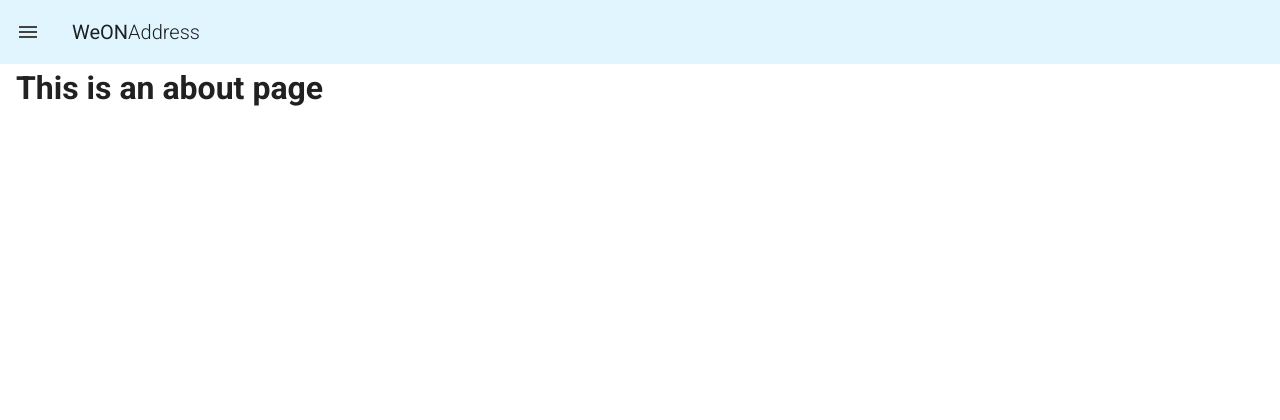
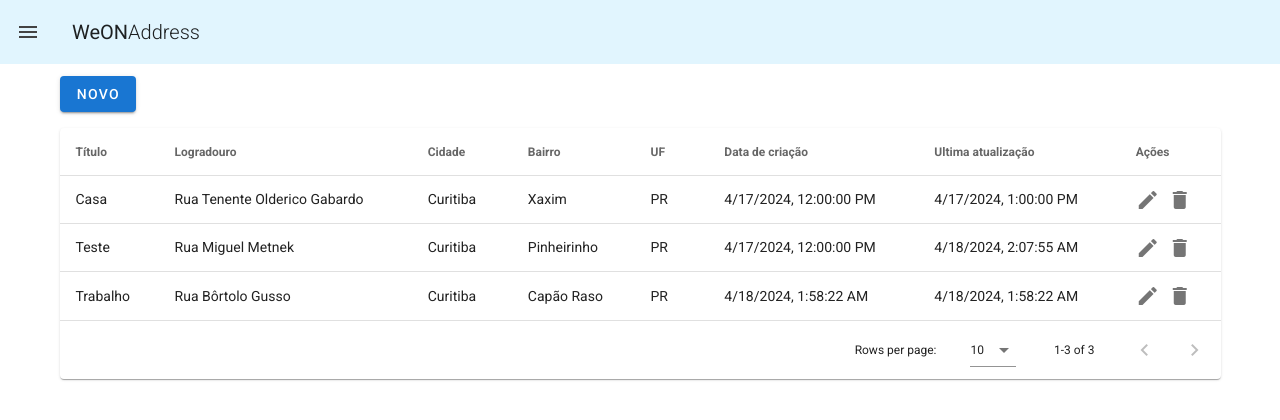
Before and after one commit to jhomc/weon-address, a Vue app: page /register in a window 1280 px wide. Shown: the top 420 px of the page. Built offline with nearby package versions, Linux system fonts and the light colour scheme; data requests are answered from the project's data file.

Commit message:
feat:viacep call

```diff
--- a/db/db.json
+++ b/db/db.json
@@ -1,7 +1,7 @@
 {
   "addresses": [
     {
-      "id": 1,
+      "id": "1",
       "title": "Casa",
       "street": "Rua Tenente Olderico Gabardo",
       "complement": "casa 5",
@@ -13,16 +13,28 @@
       "updated_at": "2024-04-17T13:00:00"
     },
     {
-      "id": 2,
-      "title": "Casa",
-      "street": "Rua Tenente Olderico Gabardo",
-      "complement": "casa 5",
-      "neighborhood": "Xaxim",
+      "id": "2",
+      "title": "Teste",
+      "street": "Rua Miguel Metnek",
+      "complement": "",
+      "neighborhood": "Pinheirinho",
       "city": "Curitiba",
       "state": "PR",
-      "zipcode": "12345",
+      "zipcode": "81150-220",
       "created_at": "2024-04-17T12:00:00",
-      "updated_at": ""
+      "updated_at": "2024-04-18T02:07:55.814Z"
+    },
+    {
+      "id": "436b",
+      "title": "Trabalho",
+      "zipcode": "81110-200",
+      "street": "Rua Bôrtolo Gusso",
+      "complement": "",
+      "neighborhood": "Capão Raso",
+      "city": "Curitiba",
+      "state": "PR",
+      "created_at": "2024-04-18T01:58:22.681Z",
+      "updated_at": "2024-04-18T01:58:22.681Z"
     }
   ]
 }
--- a/package.json
+++ b/package.json
@@ -10,6 +10,7 @@
   "dependencies": {
     "axios": "^1.6.8",
     "core-js": "^3.8.3",
+    "lodash": "^4.17.21",
     "vue": "^2.6.14",
     "vue-router": "^3.5.1",
     "vuetify": "^2.6.0",
--- a/src/App.vue
+++ b/src/App.vue
@@ -18,8 +18,18 @@ export default {
     Navbar
   },
 
+  mounted() {
+    this.fetchData()
+  },
+
   data: () => ({
 
   }),
+
+  methods: {
+    fetchData() {
+      this.$store.dispatch('fetchData');
+    }
+  }
 };
 </script>
--- a/src/components/AddressCard.vue
+++ b/src/components/AddressCard.vue
@@ -6,8 +6,8 @@
           <p class="mb-0">{{ address.street }} - {{ address.complement }}</p>
           <p class="mb-0">{{ address.neighborhood }} - {{ address.city }} - {{ address.state }}</p>
           <p>CEP: {{ address.zipcode }}</p>
-          <p>Criado em: {{ formatDate(address.created_at) }}</p>
-          <p>Ultima atualização: {{ address.updated_at ? formatDate(address.updated_at) : formatDate(address.created_at) }}</p>
+          <p class="mb-0"><strong>Criado em:</strong> {{ formattedCreatedAt }}</p>
+          <p><strong>Última atualização:</strong>{{formattedUpdatedAt }}</p>
         </v-card-text>
       </v-card>
     </v-flex>
@@ -27,7 +27,7 @@ export default {
       state: String,
       zipcode: String,
       created_at: String,
-      updated_at: String | null
+      updated_at: String
     }
   },
 
@@ -41,14 +41,24 @@ export default {
 
   },
 
+  computed: {
+    formattedCreatedAt() {
+      return this.formatDate(this.address.created_at);
+    },
+    formattedUpdatedAt() {
+      return this.address.updated_at ? this.formatDate(this.address.updated_at) : this.formatDate(this.address.created_at);
+    }
+  },
+
   methods: {
     formatDate(date) {
-      const dateParts = date.split('T')
+      const dateParts = new Date(date).toLocaleString().split(',')
 
-      const formatedDate = dateParts[0].split('-').reverse().join('/')
-      const hours = dateParts[1]
+      const day = dateParts[0]
+      const hour = dateParts[1]
 
-      return formatedDate + ' às ' + hours
+      return day + ' às ' + hour
+
     }
   },
 };
--- a/src/services/api.js
+++ b/src/services/api.js
@@ -3,3 +3,7 @@ import axios from "axios";
 export const api = axios.create({
   baseURL: "http://localhost:3000",
 });
+
+export const viacep = axios.create({
+  baseURL: "http://viacep.com.br/ws",
+})
--- a/src/store/index.js
+++ b/src/store/index.js
@@ -6,7 +6,7 @@ Vue.use(Vuex)
 
 export default new Vuex.Store({
   state: {
-    addresses: null,
+    addresses: [],
     error: null
   },
   getters: {
@@ -19,6 +19,18 @@ export default new Vuex.Store({
     },
     setError(state, error) {
       state.error = error;
+    },
+    addAddress(state, address) {
+      state.addresses.push(address);
+    },
+    editAddress(state, editedAddress) {
+      const index = state.addresses.findIndex(address => address.id === editedAddress.id);
+      if (index !== -1) {
+        Vue.set(state.addresses, index, editedAddress);
+      }
+    },
+    deleteAddress(state, id) {
+      state.addresses = state.addresses.filter(address => address.id !== id);
     }
   },
   actions: {
@@ -30,6 +42,30 @@ export default new Vuex.Store({
       } catch (error) {
         commit('setError', error.message);
       }
+    },
+    async addAddress({ commit }, newAddress) {
+      try {
+        const response = await api.post('/addresses', newAddress);
+        commit('addAddress', response.data);
+      } catch (error) {
+        commit('setError', error.message);
+      }
+    },
+    async editAddress({ commit }, editedAddress) {
+      try {
+        const response = await api.put(`/addresses/${editedAddress.id}`, editedAddress);
+        commit('editAddress', response.data);
+      } catch (error) {
+        commit('setError', error.message);
+      }
+    },
+    async deleteAddress({ commit }, id) {
+      try {
+        await api.delete(`/addresses/${id}`);
+        commit('deleteAddress', id);
+      } catch (error) {
+        commit('setError', error.message);
+      }
     }
   },
   modules: {
--- a/src/views/HomeView.vue
+++ b/src/views/HomeView.vue
@@ -27,19 +27,8 @@ export default {
     AddressCard
   },
 
-
-  mounted() {
-     this.fetchData()
-  },
-
   computed: {
     ...mapGetters(['addresses', 'error'])
   },
-
-  methods: {
-    fetchData() {
-      this.$store.dispatch('fetchData');
-    }
-  }
 }
 </script>
--- a/src/views/RegisterView.vue
+++ b/src/views/RegisterView.vue
@@ -1,5 +1,168 @@
 <template>
-  <div class="about">
-    <h1>This is an about page</h1>
-  </div>
+  <v-container>
+    <v-btn color="primary" class="mb-4" @click="addNewItem">Novo</v-btn>
+    <v-data-table
+      :headers="headers"
+      :items="addresses"
+      item-key="id"
+      :search="search"
+      :show-select="false"
+      :loading="loading"
+      class="elevation-1"
+    >
+      <template v-slot:item.created_at="{ item }">
+        {{ formatDate(item.created_at) }}
+      </template>
+      <template v-slot:item.updated_at="{ item }">
+        {{ item.updated_at ? formatDate(item.updated_at) : '-' }}
+      </template>
+      <template v-slot:item.actions="{ item }">
+        <v-icon @click="editItem(item)" class="mr-2">mdi-pencil</v-icon>
+        <v-icon @click="deleteItem(item)">mdi-delete</v-icon>
+      </template>
+    </v-data-table>
+
+    <v-dialog v-model="dialog" max-width="500px">
+      <v-card>
+        <v-card-title>
+          {{ isNewItem ? 'Novo Endereço' : 'Editar Endereço' }}
+        </v-card-title>
+        <v-card-text>
+          <v-form ref="form" v-model="valid">
+            <v-text-field v-model="editedItem.title" label="Título"></v-text-field>
+            <v-text-field v-model="editedItem.zipcode" label="CEP" @input="debouncedFetchAddressData"></v-text-field>
+            <v-text-field v-model="editedItem.street" label="Rua" disabled ></v-text-field>
+            <v-text-field v-model="editedItem.complement" label="Complemento" disabled></v-text-field>
+            <v-text-field v-model="editedItem.neighborhood" label="Bairro" disabled></v-text-field>
+            <v-text-field v-model="editedItem.city" label="Cidade" disabled></v-text-field>
+            <v-text-field v-model="editedItem.state" label="Estado" disabled></v-text-field>
+          </v-form>
+        </v-card-text>
+        <v-card-actions>
+          <v-spacer></v-spacer>
+          <v-btn color="blue darken-1" text @click="closeDialog">Cancelar</v-btn>
+          <v-btn color="blue darken-1" text @click="saveItem">Salvar</v-btn>
+        </v-card-actions>
+      </v-card>
+    </v-dialog>
+  </v-container>
 </template>
+
+<script>
+import { mapState, mapActions } from 'vuex';
+import { debounce } from 'lodash';
+import { viacep } from '@/services/api';
+
+export default {
+  data() {
+    return {
+      headers: [
+        { text: 'Título', value: 'title' },
+        { text: 'Logradouro', value: 'street' },
+        { text: 'Cidade', value: 'city' },
+        { text: 'Bairro', value: 'neighborhood' },
+        { text: 'UF', value: 'state' },
+        { text: 'Data de criação', value: 'created_at' },
+        { text: 'Ultima atualização', value: 'updated_at' },
+        { text: 'Ações', value: 'actions', sortable: false }
+      ],
+      search: '',
+      selectedItems: [],
+      loading: false,
+      dialog: false,
+      isNewItem: false,
+      editedItem: {
+        title: '',
+        zipcode: '',
+        street: '',
+        complement: '',
+        neighborhood:'',
+        city:'',
+        state: ''
+        // Add more properties for other address fields here
+
+      },
+      valid: true
+    };
+  },
+  computed: {
+    ...mapState(['addresses']),
+    editedItemIndex() {
+      return this.addresses.indexOf(this.editedItem);
+    }
+  },
+  methods: {
+    ...mapActions(['addAddress', 'editAddress', 'deleteAddress']),
+    formatDate(date) {
+      return date ? new Date(date).toLocaleString() : '-';
+    },
+    updateSelectedItems(value) {
+      this.selectedItems = value;
+    },
+    editItem(item) {
+      this.dialog = true;
+      this.isNewItem = false;
+      this.editedItem = { ...item };
+      this.editedItem.updated_at = new Date().toISOString();
+    },
+    deleteItem(item) {
+      if (confirm('Are you sure you want to delete this address?')) {
+        this.deleteAddress(item.id);
+      }
+    },
+    saveItem() {
+      if (this.isNewItem) {
+        this.addAddress(this.editedItem);
+      } else {
+        this.editAddress(this.editedItem);
+      }
+      this.closeDialog();
+    },
+    closeDialog() {
+      this.dialog = false;
+      this.editedItem = {
+        title: '',
+        // Add more properties for other address fields here
+      };
+      this.valid = true;
+    },
+    addNewItem() {
+      this.isNewItem = true;
+      this.dialog = true;
+    },
+    debouncedFetchAddressData: debounce(function() {
+      this.fetchAddressData();
+    }, 500),
+
+    async fetchAddressData() {
+      if(this.editedItem.zipcode.replace('-', '').length != 8) return
+
+      try {
+        const response = await viacep.get(`/${this.editedItem.zipcode}/json`);
+        const addressData = response.data;
+
+        // Update the disabled fields with the retrieved address data
+        this.editedItem.street = addressData.logradouro || '';
+        this.editedItem.complement = addressData.complemento || '';
+        this.editedItem.neighborhood = addressData.bairro || '';
+        this.editedItem.city = addressData.localidade || '';
+        this.editedItem.state = addressData.uf || '';
+
+        if(this.isNewItem) {
+          this.editedItem.created_at = new Date().toISOString()
+          this.editedItem.updated_at = new Date().toISOString()
+        } else {
+          this.editedItem.updated_at = new Date().toISOString()
+        }
+
+      } catch (error) {
+        console.error('Error fetching address data:', error);
+        // Handle error - You can display an error message to the user if needed
+      }
+
+
+    }
+
+  }
+};
+</script>
```
Also changed, not shown: 1 other file (tests, documents, lock files or other folders).
